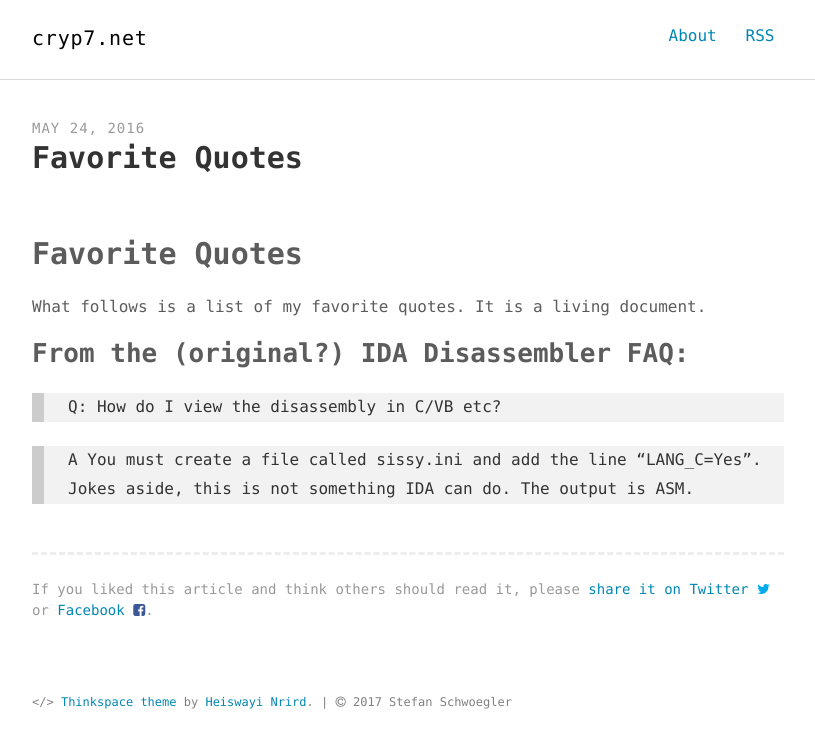
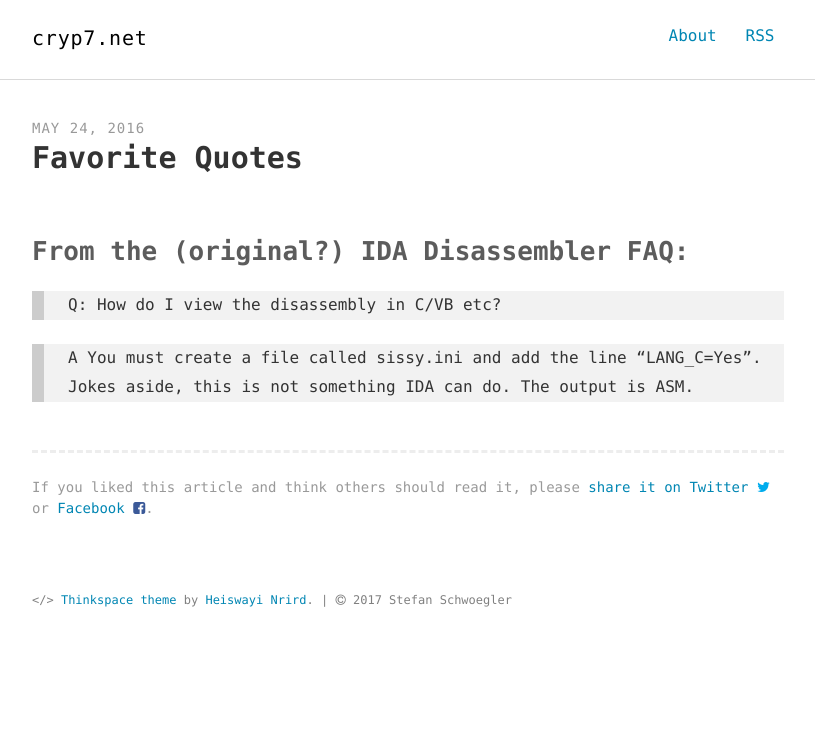
Before and after one commit to enkaskal/enkaskal.github.io, a Jekyll site: the page built from _posts/2016-05-24-favorite-quotes.md, in a window 1280 px wide. Shown: the top 748 px of the page, without its empty margins (232-1047 px from the left). Built offline with Jekyll 4.4.1, drawn with Linux system fonts in a browser that asks for light colours; our own code applies the rules of GitHub Pages for plain Markdown files; part of the change alters nothing that is shown.

Commit message:
updated headers

```diff
--- a/_posts/2016-05-24-favorite-quotes.md
+++ b/_posts/2016-05-24-favorite-quotes.md
@@ -1,5 +1,9 @@
-# Favorite Quotes
-What follows is a list of my favorite quotes. It is a living document.
+---
+layout: post
+title: "Favorite Quotes"
+description: "What follows is a list of my favorite quotes. It is a living document."
+keywords: "Favorite Quotes"
+---
 
 ## From the (original?) IDA Disassembler FAQ:
 > Q: How do I view the disassembly in C/VB etc?
```
